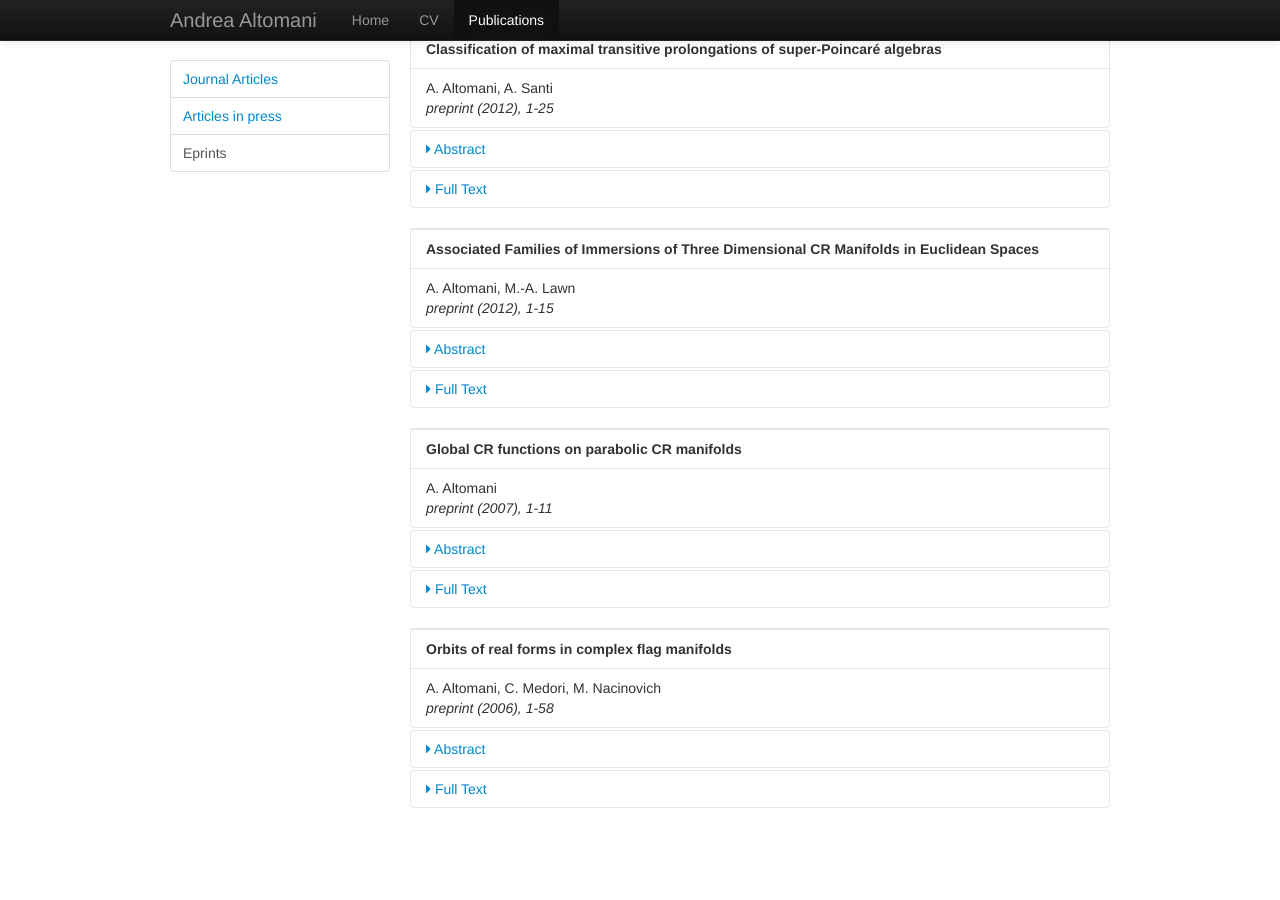
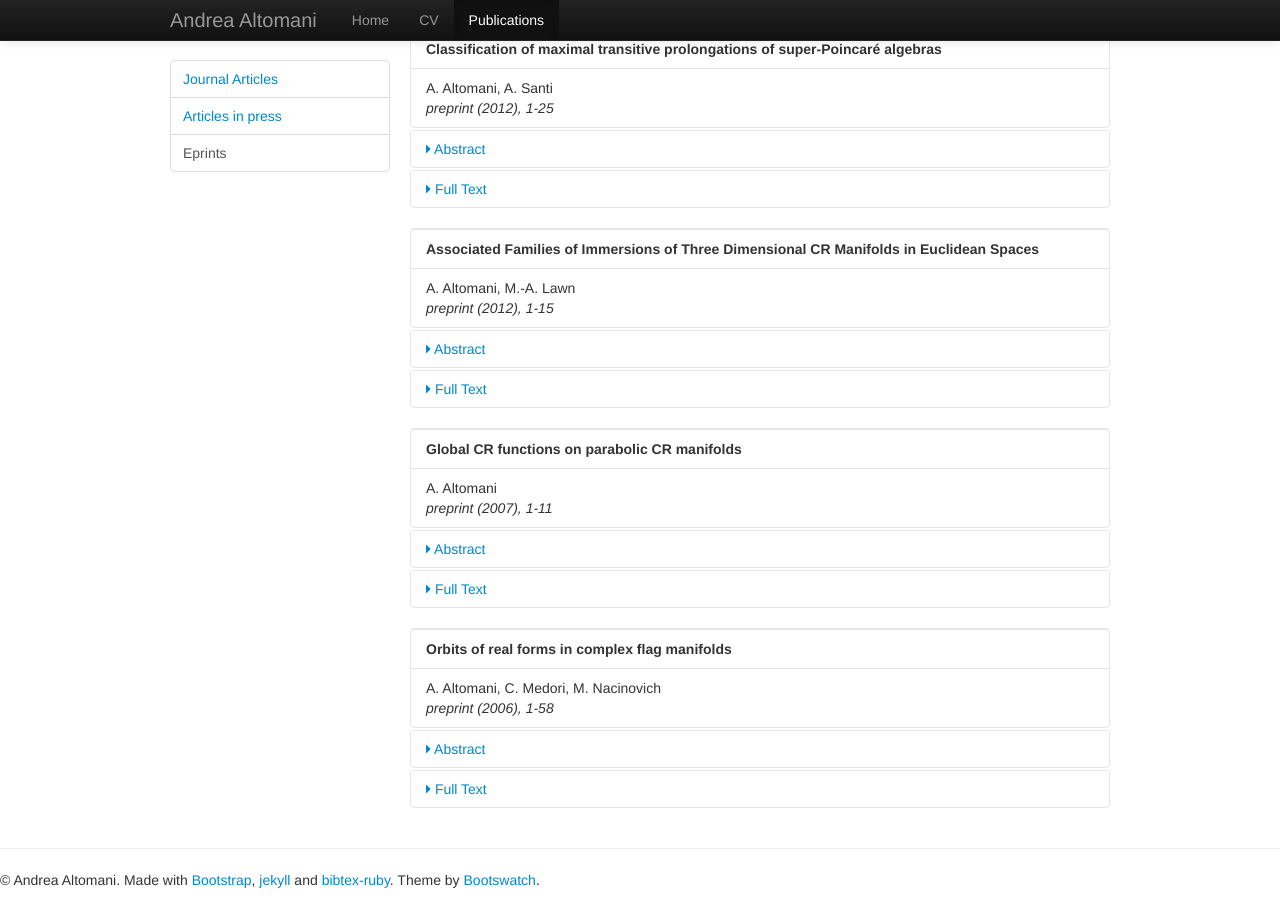
Before and after one commit to altomani/altomani.github.com, a Jekyll site: the page built from publications.md, in a window 1280 px wide and 900 px high, scrolled down 2982 px. Built offline with Jekyll 4.4.1, drawn with Linux system fonts in a browser that asks for light colours; formulas are drawn with MathJax 3; before the commit the page ends 3810 px from its top, so only the background shows below that; some of the changed lines change nothing that is shown; some of the changed text lies outside the part shown.

Commit message:
footer, analytics, minimal bib corrections

```diff
--- /dev/null
+++ b/_includes/footer.html
@@ -0,0 +1,6 @@
+      <hr>
+
+      <footer>
+        <p>&copy; Andrea Altomani. Made with  <a href="http://twitter.github.com/bootstrap/">Bootstrap</a>, <a href="http://jekyllrb.com/">jekyll</a> and <a href="http://inukshuk.github.com/bibtex-ruby/">bibtex-ruby</a>. Theme by <a href="http://bootswatch.com/">Bootswatch</a>.
+        </p>
+      </footer>
--- a/_includes/js.html
+++ b/_includes/js.html
@@ -1,2 +1,12 @@
     <script src="assets/js/jquery-1.9.1.min.js"></script>
     <script src="assets/js/bootstrap.min.js"></script>
+    <script type="text/javascript">
+    var _gaq = _gaq || [];
+    _gaq.push(['_setAccount', 'UA-11659851-5']);
+    _gaq.push(['_trackPageview']);
+    (function() {
+    	var ga = document.createElement('script'); ga.type = 'text/javascript'; ga.async = true;
+    	ga.src = ('https:' == document.location.protocol ? 'https://ssl' : 'http://www') + '.google-analytics.com/ga.js';
+    	var s = document.getElementsByTagName('script')[0]; s.parentNode.insertBefore(ga, s);
+    })();
+    </script>
--- a/_layouts/publications.html
+++ b/_layouts/publications.html
@@ -66,6 +66,8 @@
       </div>
     </div>
 
+    {% include footer.html %}
+
     {% include js.html %}
     <script>
       $(".accordion-heading .accordion-toggle").click( function() {
--- a/publications.md
+++ b/publications.md
@@ -143,8 +143,7 @@
     given: C.
   title: A characterization of CR quadrics with a symmetry property
   container-title: Journal of Geometric Analysis
-  volume: '22'
-  issue: '3'
+  issue: '22'
   page: 892-909
   scopus_url: http://www.scopus.com/inward/record.url?eid=2-s2.0-84863826419&partnerID=40&md5=91f6d60d8196f519ac8622638badf01e
   abstract: We study CR quadrics satisfying a symmetry property $(\tilde S)$ which
@@ -182,7 +181,7 @@
     given: E.
   title: Holomorphic extension from weakly pseudoconcave CR manifolds
   container-title: Rendiconti del Seminario Matematico dell 'Universita' di Padova
-  volume: '123'
+  issue: '123'
   page: 69-90
   scopus_url: http://www.scopus.com/inward/record.url?eid=2-s2.0-84856140498&partnerID=40&md5=6ba76a51f4eafb1456e828be0e8e50e2
   abstract: Let $M$ be a smooth locally embeddable CR manifold, having some CR dimension
@@ -216,8 +215,7 @@
     given: M.
   title: Orbits of real forms in complex flag manifolds
   container-title: Annali della Scuola Normale - Classe di Scienze
-  volume: '9'
-  issue: '1'
+  issue: IX
   page: 69-109
   scopus_url: http://www.scopus.com/inward/record.url?eid=2-s2.0-83455214186&partnerID=40&md5=a100da7886204358a373e736119295f2
   abstract: We investigate the CR geometry of the orbits $M$ of a real form $G_0$
@@ -248,8 +246,7 @@
     given: E.
   title: Complex vector fields and hypoelliptic partial differential operators
   container-title: Annales de l'Institut Fourier
-  volume: '60'
-  issue: '3'
+  issue: '60'
   page: 987-1034
   scopus_url: http://www.scopus.com/inward/record.url?eid=2-s2.0-77958504834&partnerID=40&md5=f8dadf2101ab9fcbe2c9c613b6ba0b88
   abstract: We prove a subelliptic estimate Tor systems of complex vector fields under
@@ -291,8 +288,7 @@
   URL: http://arxiv.org/abs/0910.4531
   container-title: Bollettino dell'Unione Matematica Italiana (9)
   abbrev_source_title: Boll. Unione Mat. Ital.
-  volume: '3'
-  issue: '2'
+  issue: '3'
   mrnumber: '2666357'
   zblnumber: '1214.32009'
   id: Altomani2009
@@ -310,8 +306,7 @@
     given: M.
   title: On the topology of minimal orbits in complex flag manifolds
   container-title: Tohoku Mathematical Journal
-  volume: '60'
-  issue: '3'
+  issue: '60'
   page: 403-422
   scopus_url: http://www.scopus.com/inward/record.url?eid=2-s2.0-55949133757&partnerID=40&md5=ad2c354c9a8f956479af246bc9b2e977
   abstract: We compute the Euler-Poincaré characteristic of the homogeneous compact
@@ -387,8 +382,7 @@
     given: C.
   title: On homogeneous CR manifolds and their CR algebras
   container-title: International Journal of Geometric Methods in Modern Physics
-  volume: '3'
-  issue: 5-6
+  issue: '3'
   page: 1199-1214
   scopus_url: http://www.scopus.com/inward/record.url?eid=2-s2.0-33750138729&partnerID=40&md5=1711fbfeb2dc0b06af9b37de54329cd1
   abstract: In this paper we show some results on homogeneous CR manifolds, proved
@@ -419,8 +413,7 @@
     given: M.
   title: The CR structure of minimal orbits in complex flag manifolds
   container-title: Journal of Lie Theory
-  volume: '16'
-  issue: '3'
+  issue: '16'
   page: 483-530
   scopus_url: http://www.scopus.com/inward/record.url?eid=2-s2.0-33746217549&partnerID=40&md5=18319ee3e6f5678d151e300be30f89e6
   abstract: Let $\^G$ be a complex semisimple Lie group, $Q$ a parabolic subgroup
@@ -460,8 +453,7 @@
   primaryclass: math
   title: A note on the CR cohomology of Levi-Flat minimal orbits in complex flag manifolds
   URL: http://arxiv.org/abs/math/0601617
-  volume: '3'
-  issue: 1-2
+  issue: '3'
   container-title: Rendiconti dell'Istituto Matematico dell'Università di Trieste
   abbrev_source_title: Rend. Ist. Mat. Univ. Trieste
   mrnumber: '2227062'
@@ -479,7 +471,6 @@
     given: M.
   title: Abelian extensions of semisimple graded CR algebras
   container-title: Advances in Geometry
-  volume: '4'
   issue: '4'
   page: 433-457
   scopus_url: http://www.scopus.com/inward/record.url?eid=2-s2.0-33746235761&partnerID=40&md5=8255a9895e7aa576d8eff8b162433d73
```
Also changed, not shown: build/publ.bib.
